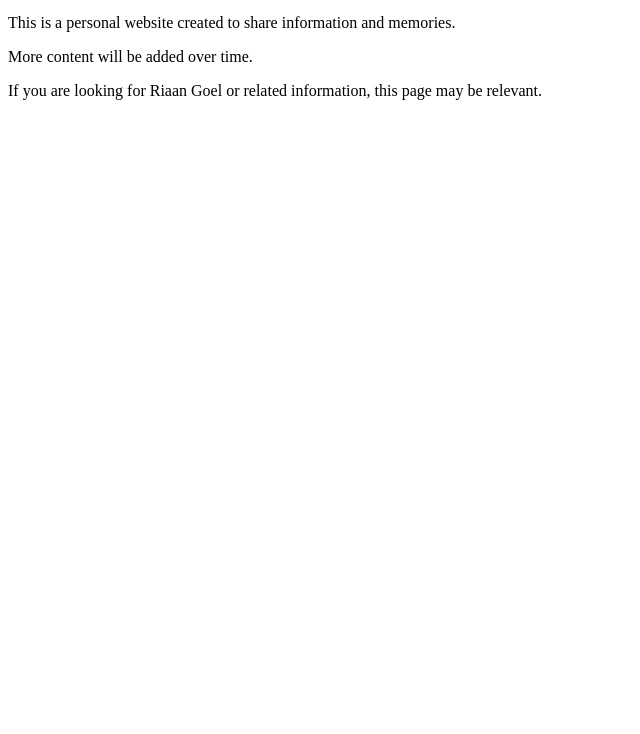
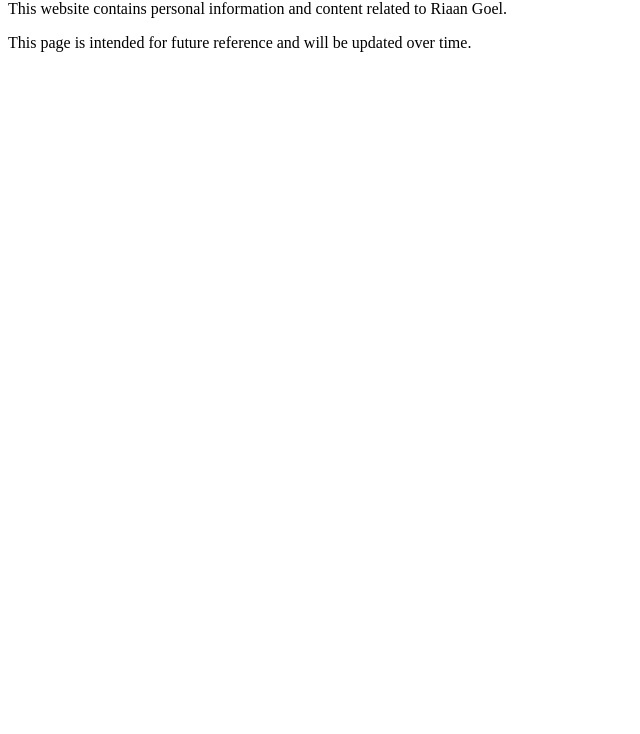
Before and after one commit to goelrohit/riaangoel.com, a plain HTML site: page index.html in a window 1280 px wide. Shown: the part 66-800 px from the top of the page, without its empty margins (0-640 px from the left). Drawn offline with Linux system fonts and the light colour scheme.

Commit message:
Update index.html

```diff
--- a/index.html
+++ b/index.html
@@ -1,16 +1,3 @@
-<!DOCTYPE html>
-<html>
-<head>
-  <title>Riaan Goel</title>
-  <meta name="description" content="Personal website of Riaan Goel">
-</head>
-<body>
-  <h1>Riaan Goel</h1>
-
-  <p>This is a personal website created to share information and memories.</p>
-
-  <p>More content will be added over time.</p>
-
-  <p>If you are looking for Riaan Goel or related information, this page may be relevant.</p>
-</body>
-</html>
+<h1>Riaan Goel</h1>
+<p>This website contains personal information and content related to Riaan Goel.</p>
+<p>This page is intended for future reference and will be updated over time.</p>
```
